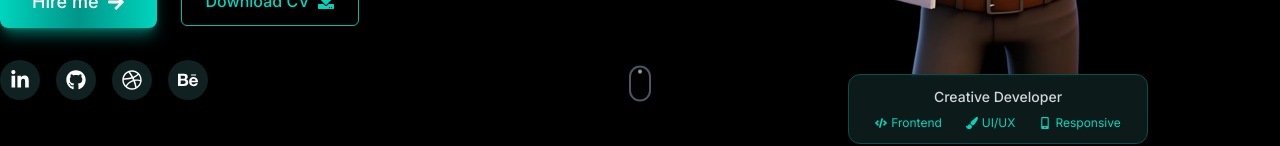
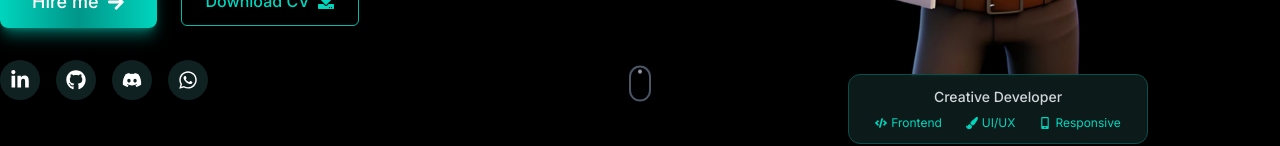
Before and after one commit to mdshahariarhafizofficial/shahariar-portfolio, a React (Vite) app: page / in a window 1280 px wide. Shown: the part 679-825 px from the top of the page. Built offline with nearby package versions, Linux system fonts and the light colour scheme.

Commit message:
Some width  isuue fixed

```diff
--- a/src/Components/Hero/Hero.jsx
+++ b/src/Components/Hero/Hero.jsx
@@ -1,4 +1,4 @@
-import { FaArrowRight, FaDownload, FaLinkedinIn, FaDribbble, FaBehance, FaGithub, FaCode, FaPaintBrush, FaMobileAlt, FaAngleDown } from 'react-icons/fa';
+import { FaArrowRight, FaDownload, FaLinkedinIn, FaDribbble, FaBehance, FaGithub, FaCode, FaPaintBrush, FaMobileAlt, FaAngleDown, FaDiscord, FaWhatsapp } from 'react-icons/fa';
 import person from '../../assets/person-img.png';
 import { TypeAnimation } from 'react-type-animation';
 import { motion } from 'framer-motion';
@@ -88,10 +88,14 @@ export default function Hero() {
               </a>
             </div>
             <div className="w-10 h-10 bg-[#0f2221] rounded-full flex items-center justify-center hover:text-teal-400 cursor-pointer transition">
-              <FaDribbble className="w-5 h-5" />
+              <a href="https://discord.com/users/1111635073326923816" target="_blank">
+                <FaDiscord className="w-5 h-5" />
+              </a>
             </div>
             <div className="w-10 h-10 bg-[#0f2221] rounded-full flex items-center justify-center hover:text-teal-400 cursor-pointer transition">
-              <FaBehance className="w-5 h-5" />
+              <a href="https://wa.me/8801748630374" target="_blank">
+                <FaWhatsapp className="w-5 h-5" />
+              </a>
             </div>
           </div>
         </motion.div>
--- a/src/Page/Home/Home.jsx
+++ b/src/Page/Home/Home.jsx
@@ -8,10 +8,8 @@ import ContactSection from '../../Components/ContactSection/ContactSection';
 const Home = () => {
     return (
       <>
-        <div className='max-w-[1320px] mx-auto'>
-          <Hero></Hero>
-          <AboutMe></AboutMe>
-        </div>
+        <Hero></Hero>
+        <AboutMe></AboutMe>
         <SkillsSection></SkillsSection>
         <FeaturedProjects></FeaturedProjects>
         <ContactSection></ContactSection>
```
